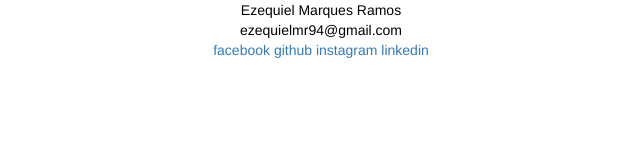
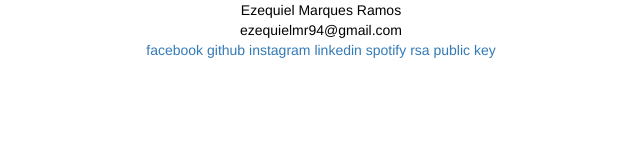
Before and after one commit to ezequielramos/about_me, a plain HTML site: page index.html in a window 1280 px wide. Shown: the whole page, without its empty margins (319-959 px from the left). Drawn offline with nearby package versions, Linux system fonts and the light colour scheme.

Commit message:
added some stuff

```diff
--- a/index.html
+++ b/index.html
@@ -33,6 +33,12 @@
                 <a href="https://www.linkedin.com/in/ezequiel-ramos-915ba677/">
                     linkedin
                 </a>
+                <a href="https://open.spotify.com/user/ezequiel.ramos">
+                    spotify
+                </a>
+                <a href="https://github.com/ezequielramos/about_me/blob/master/rsa_public_key_ezequielramos.pfx">
+                    rsa public key
+                </a>
             </div>
         </div>
     </div>
```
Also changed, not shown: 1 other file.
